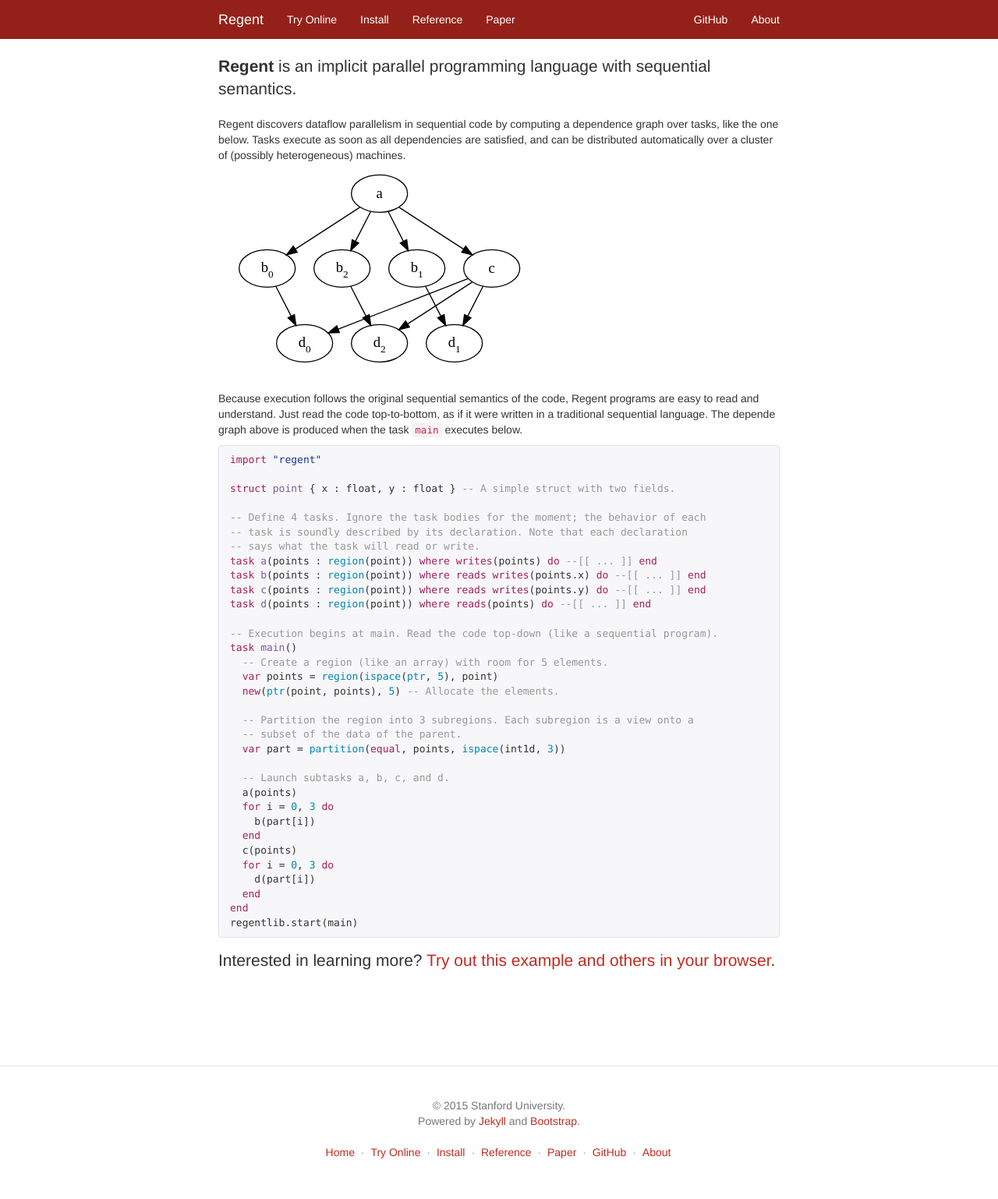
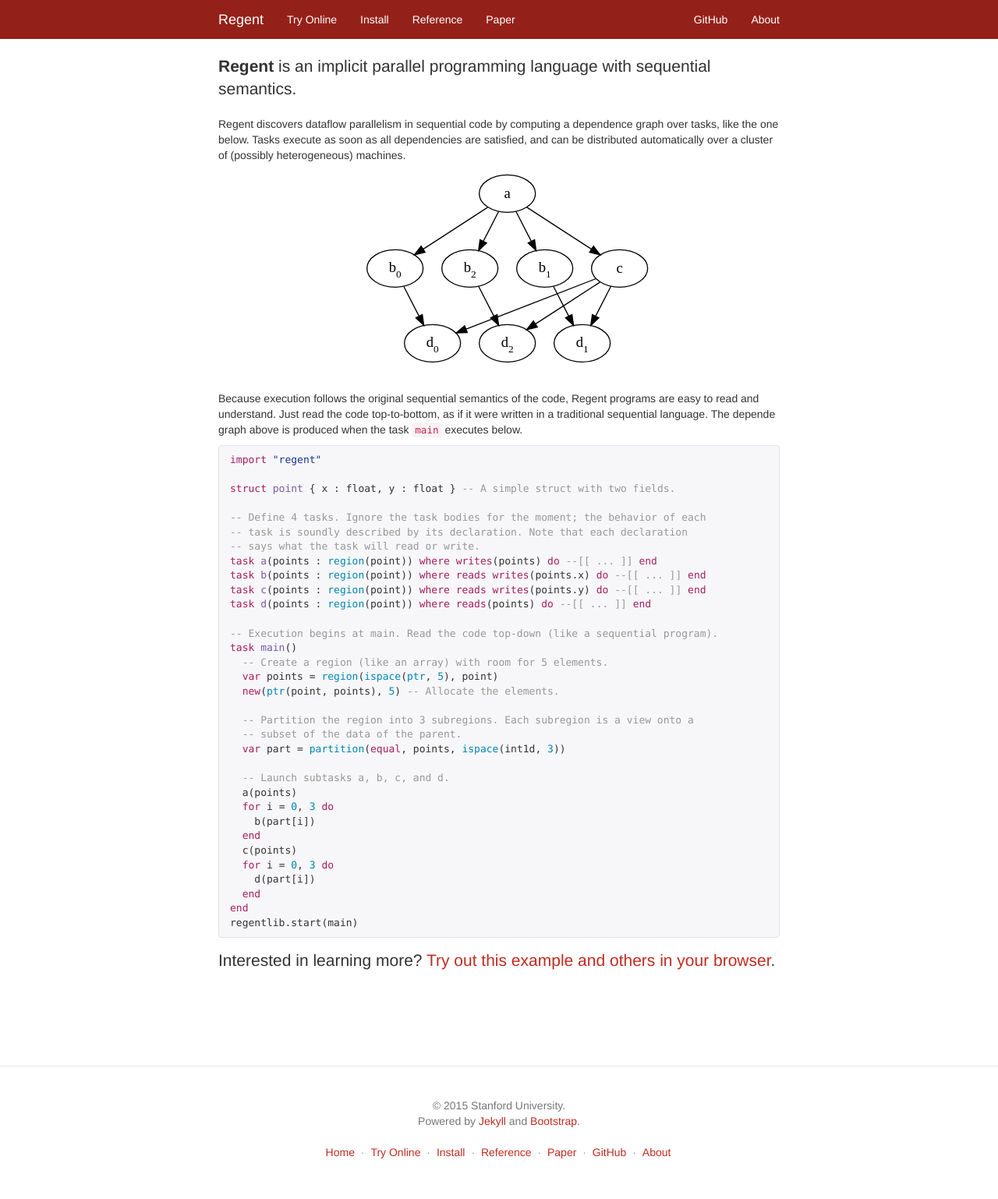
Before and after one commit to StanfordLegion/regent-lang.org, a Jekyll site: the page built from index.md, in a window 1280 px wide. Shown: the whole page at 78% size. Built offline with Jekyll 4.4.1, drawn with Linux system fonts in a browser that asks for light colours; nearby versions of some CDN libraries.

Commit message:
Center image on front page.

```diff
--- a/index.md
+++ b/index.md
@@ -14,7 +14,7 @@
 soon as all dependencies are satisfied, and can be distributed
 automatically over a cluster of (possibly heterogeneous) machines.
 
-![]({{ site.baseurl }}/images/frontpage.svg)
+<img src="{{ site.baseurl }}/images/frontpage.svg" class="center-block">
 
 Because execution follows the original sequential semantics of the
 code, Regent programs are easy to read and understand. Just read the
```
